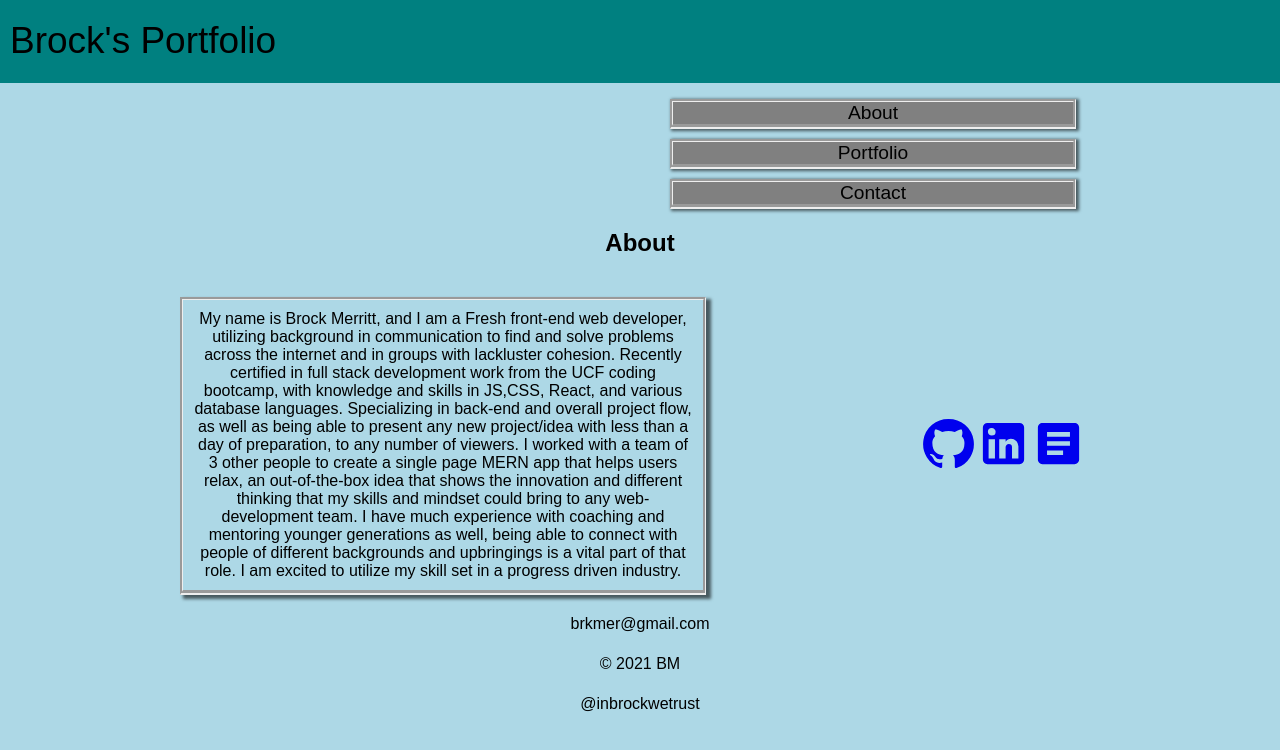
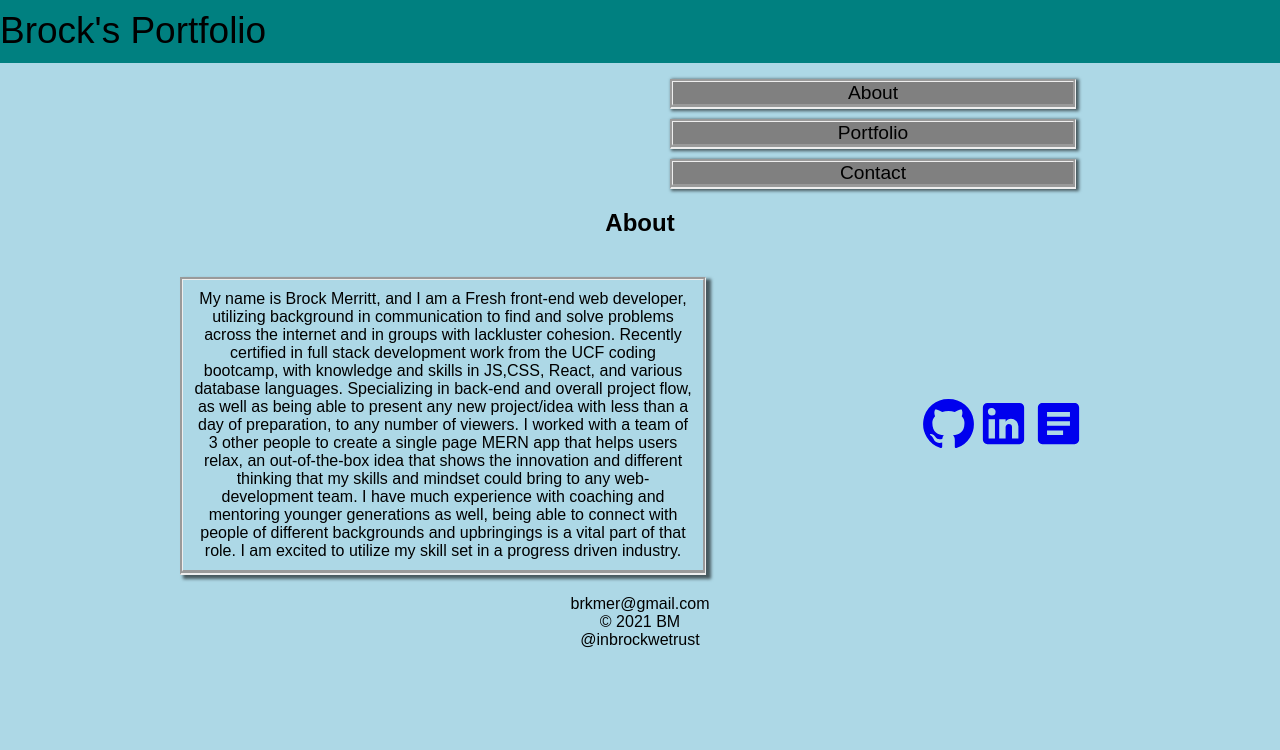
Before and after one commit to Brock-Merritt/Portfolio, a React (Create React App) app: page / in a window 1280 px wide. Shown: the top 750 px of the page. Built offline with nearby package versions, Linux system fonts and the light colour scheme.

Commit message:
removed padding from .header to remove small accidental scrollbars

```diff
--- a/src/components/Footer/footer.css
+++ b/src/components/Footer/footer.css
@@ -2,6 +2,6 @@
     position: relative;;
     left: 0;
     bottom: 0;
-    height: 2.5rem;
+    height: 100%;
     width: 100%;
 }
--- a/src/components/Header/index.css
+++ b/src/components/Header/index.css
@@ -3,7 +3,7 @@
     font-size: 37px;
     margin: 0;
     line-height: 1.7;
-    padding: 10px;
+
     text-align: center;
     display: flex;
   }
@@ -11,7 +11,6 @@
 .headerLeft{
   background-color: teal;
   align-items: center;
-  padding: 400px;
 }
 
 
--- a/src/index.css
+++ b/src/index.css
@@ -10,6 +10,7 @@ body {
 }
 #root {
   height: 100%;
+  position: absolute;
 }
 
 code {
```
Also changed, not shown: src/components/Header/index.js (line endings or trailing spaces).
